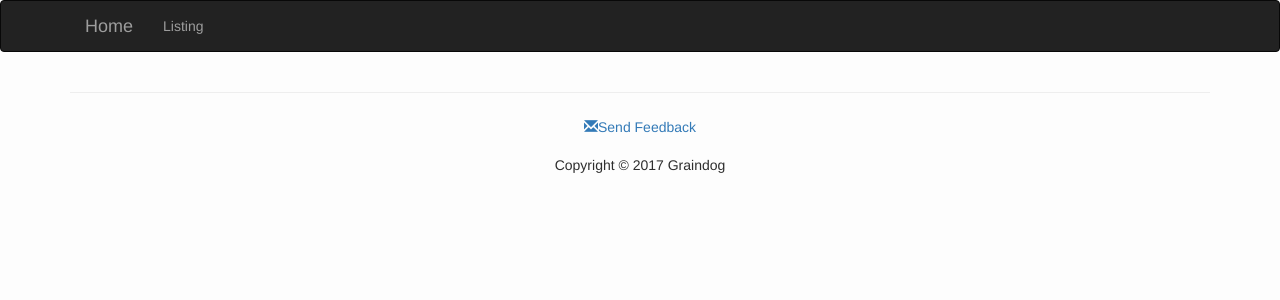
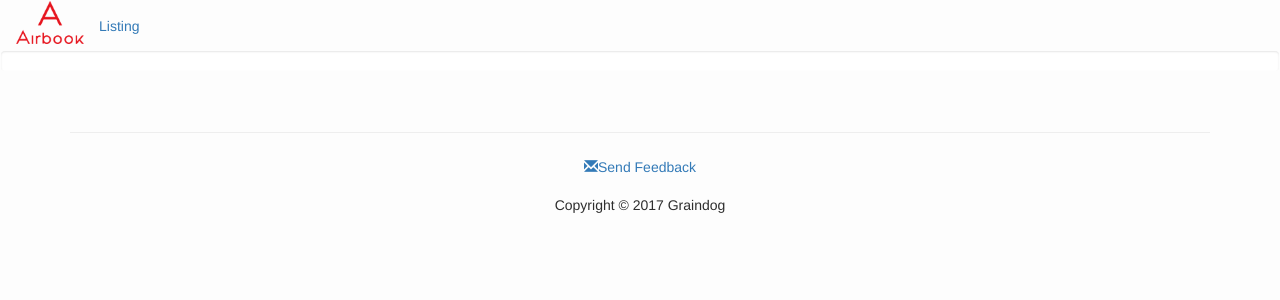
Before and after one commit to JessicaaaHe/AirBook, a Django app: template templates/base.html in a window 1280 px wide. Shown: the top 300 px of the page. Run offline with Django 3.2, Linux system fonts and the light colour scheme; the template is opened without the code that fills it, so the values that code supplies are empty; some libraries are stand-ins or nearby versions.

Commit message:
animation_optimize

```diff
--- a/listings/static/animation.js
+++ b/listings/static/animation.js
@@ -1,9 +1,8 @@
 $("button").click(
   function() {
-    $('.progress').show()
-    $('.progress-bar').css( "width" , '0%').animate({
+    $('.progress-bar').css( "width" , '0%').show().animate({
       width: "100%"
     }, 100);
-    $('.progress').delay(1000).fadeOut(500);
+    $('.progress-bar').delay(1000).fadeOut(500);
   }
 )
--- a/listings/templates/listings/index.html
+++ b/listings/templates/listings/index.html
@@ -10,9 +10,6 @@
 {% endblock %}
 
 {% block content %}
-    <div class="progress" style="display:none; background-color:white">
-        <div class="progress-bar progress-bar-striped progress-bar-animated" role="progressbar" style="height: 5px"></div>
-    </div>
     <div class="container">
             <div class="row">
                 <div class="col-sm-5">
--- a/templates/base.html
+++ b/templates/base.html
@@ -9,12 +9,11 @@
     <link href="static/style.css" rel="stylesheet">
     </head>
     <body>
-        <nav class="navbar navbar-inverse">
-            <div class="container">
+        <nav class="navbar fixed-bottom bg-faded">
               <div class="container-fluid">
                 <!-- Brand and toggle get grouped for better mobile display -->
                 <div class="navbar-header">
-                  <a class="navbar-brand" href="/">Home</a>
+                  <img class="header-logo" src='{% static "logo.png" %}' alt="Airbook logo" style="width:68px">
                 </div>
                 <!-- Collect the nav links, forms, and other content for toggling -->
                 <div class="collapse navbar-collapse" id="bs-example-navbar-collapse-1">
@@ -23,7 +22,9 @@
                   </ul>
                 </div><!-- /.navbar-collapse -->
               </div><!-- /.container-fluid -->
-            </div>
+        <div class="progress" style=" background-color:white">
+            <div class="progress-bar progress-bar-striped progress-bar-animated" role="progressbar" style="height: 5px"></div>
+        </div>
         </nav>
         {% block content %}
         {% endblock content %}
```
Also changed, not shown: listings/static/map.js (+6 -2 lines).
